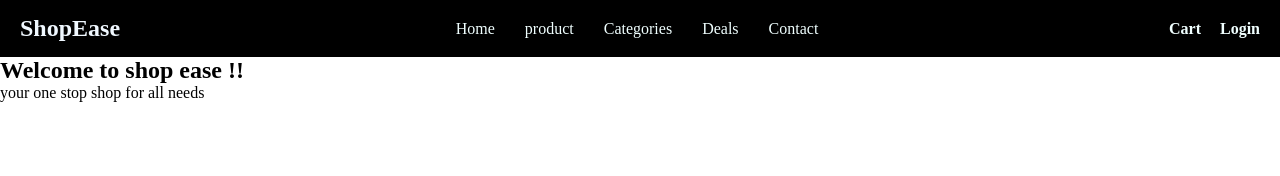
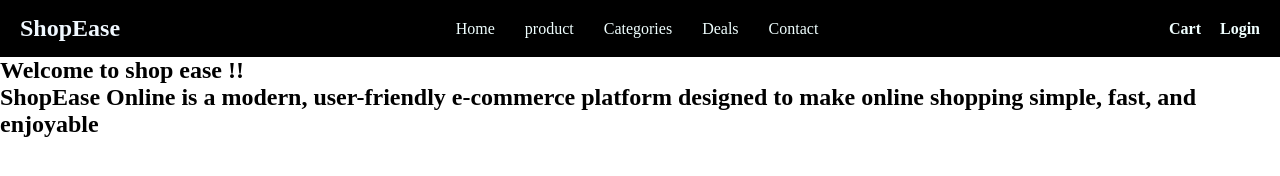
Before and after one commit to neha-0858/CSE-22, a plain HTML site: page Experiment 10/index.html in a window 1280 px wide. Drawn offline with Linux system fonts and the light colour scheme.

Commit message:
exp 10 done

```diff
--- a/Experiment 10/index.html
+++ b/Experiment 10/index.html
@@ -25,7 +25,7 @@
     </nav>
     <section>
             <h1>Welcome to shop ease !!</h1>
-            <p>your one stop shop for all needs</p>
+            <p><h2>ShopEase Online is a modern, user-friendly e-commerce platform designed to make online shopping simple, fast, and enjoyable</h2></p>
     </section>
 
 </body>
```
